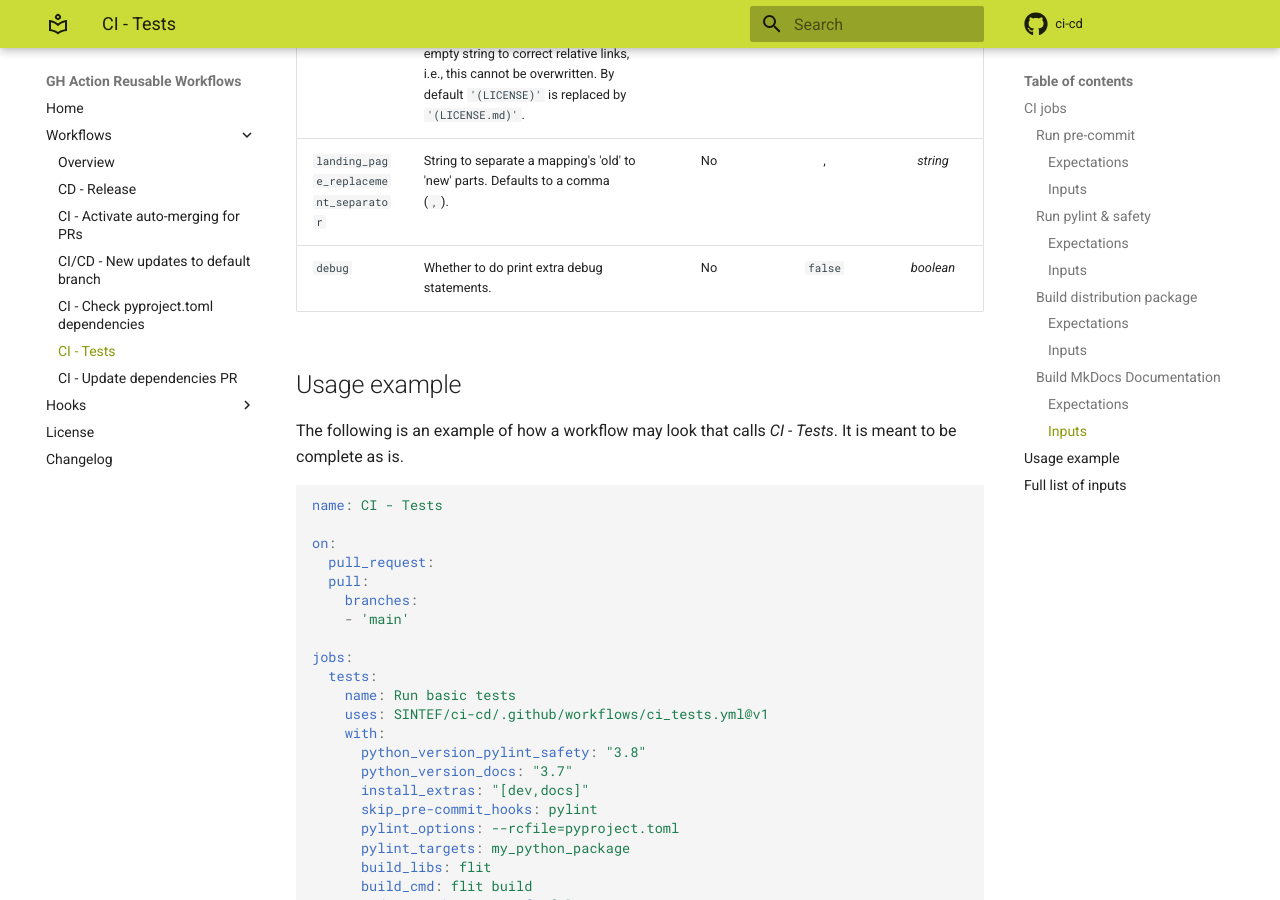
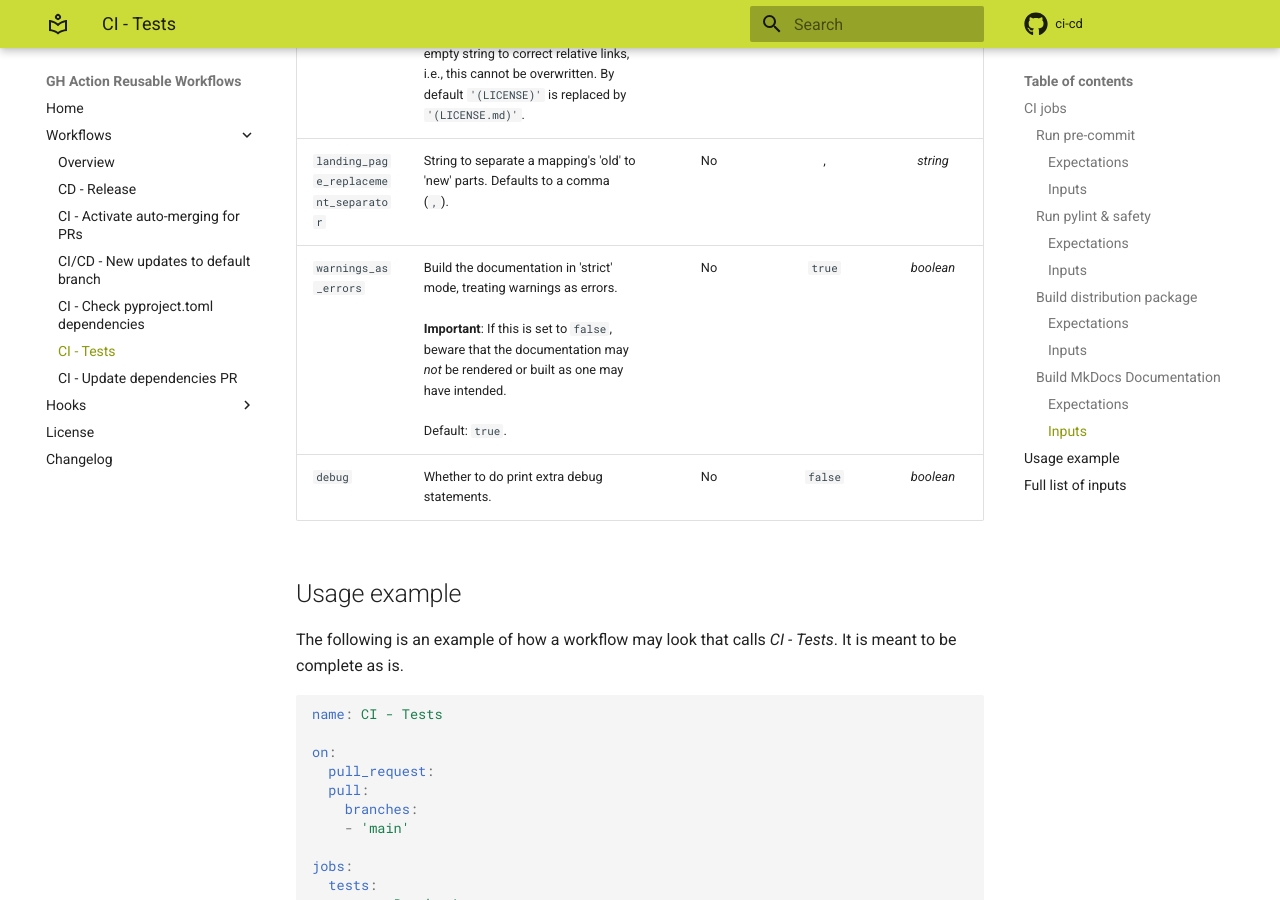
Before and after one commit to SemanticMatter/ci-cd, an MkDocs documentation site: the page built from docs/workflows/ci_tests.md, in a window 1280 px wide and 900 px high, scrolled down 6284 px. Built offline with MkDocs 1.6.1 and Material for MkDocs 9.7.7, drawn with Linux system fonts in a browser that asks for light colours; comment, search, counter and statistics services are not loaded; the version menu is left out; some of the changed text lies outside the part shown.

Commit message:
Make `--strict` toggleable for `mkdocs build` (#78)
Revert "Update ci_tests.yml": d525ea0f069b6615aa352a7f385c21b31f29b985.

Add `warnings_as_errors` input to CI - Tests.
This input parameter can be used to toggle the `--strict` option for
the `mkdocs build` command during the CI Tests workflow.

Furthermore, if `warnings_as_errors` is set to `false`, a GH Actions
warning message will appear explaining how this is not a favorable
value for this input.

```diff
--- a/docs/workflows/ci_tests.md
+++ b/docs/workflows/ci_tests.md
@@ -116,6 +116,7 @@ This requires at minimum a `mkdocs.yml` configuration file.
 | `special_file_api_ref_options` | A single or multi-line string of combinations of a relative path to a Python file and a fully formed mkdocstrings option that should be added to the generated MarkDown file for the Python API reference documentation.</br>Example: `my_module/py_file.py,show_bases:false`.</br></br>Encapsulate the value in double quotation marks (`"`) if including spaces ( ).</br></br>**Important**: If multiple `package_dirs` are supplied, the relative path MUST include/start with the appropriate 'package_dir' value, e.g., `"my_package/my_module/py_file.py,show_bases: false"`. | No | _Empty string_ | _string_ |
 | `landing_page_replacements` | A single or multi-line string of replacements (mappings) to be performed on README.md when creating the documentation's landing page (index.md). This list _always_ includes replacing `'docs/'` with an empty string to correct relative links, i.e., this cannot be overwritten. By default `'(LICENSE)'` is replaced by `'(LICENSE.md)'`. | No | (LICENSE),(LICENSE.md) | _string_ |
 | `landing_page_replacement_separator` | String to separate a mapping's 'old' to 'new' parts. Defaults to a comma (`,`). | No | , | _string_ |
+| `warnings_as_errors` | Build the documentation in 'strict' mode, treating warnings as errors.</br></br>**Important**: If this is set to `false`, beware that the documentation may _not_ be rendered or built as one may have intended.</br></br>Default: `true`. | No | `true` | _boolean_ |
 | `debug` | Whether to do print extra debug statements. | No | `false` | _boolean_ |
 
 ## Usage example
@@ -213,4 +214,5 @@ However, it is recommended to instead refer to the job-specific tables of inputs
 | `special_file_api_ref_options` | A single or multi-line string of combinations of a relative path to a Python file and a fully formed mkdocstrings option that should be added to the generated MarkDown file for the Python API reference documentation.</br>Example: `my_module/py_file.py,show_bases:false`.</br></br>Encapsulate the value in double quotation marks (`"`) if including spaces ( ).</br></br>**Important**: If multiple `package_dirs` are supplied, the relative path MUST include/start with the appropriate 'package_dir' value, e.g., `"my_package/my_module/py_file.py,show_bases: false"`. | No | _Empty string_ | _string_ |
 | `landing_page_replacements` | A single or multi-line string of replacements (mappings) to be performed on README.md when creating the documentation's landing page (index.md). This list _always_ includes replacing `'docs/'` with an empty string to correct relative links, i.e., this cannot be overwritten. By default `'(LICENSE)'` is replaced by `'(LICENSE.md)'`. | No | (LICENSE),(LICENSE.md) | _string_ |
 | `landing_page_replacement_separator` | String to separate a mapping's 'old' to 'new' parts. Defaults to a comma (`,`). | No | , | _string_ |
+| `warnings_as_errors` | Build the documentation in 'strict' mode, treating warnings as errors.</br></br>**Important**: If this is set to `false`, beware that the documentation may _not_ be rendered or built as one may have intended.</br></br>Default: `true`. | No | `true` | _boolean_ |
 | `debug` | Whether to do print extra debug statements. | No | `false` | _boolean_ |
```
Also changed, not shown: 1 other file.
